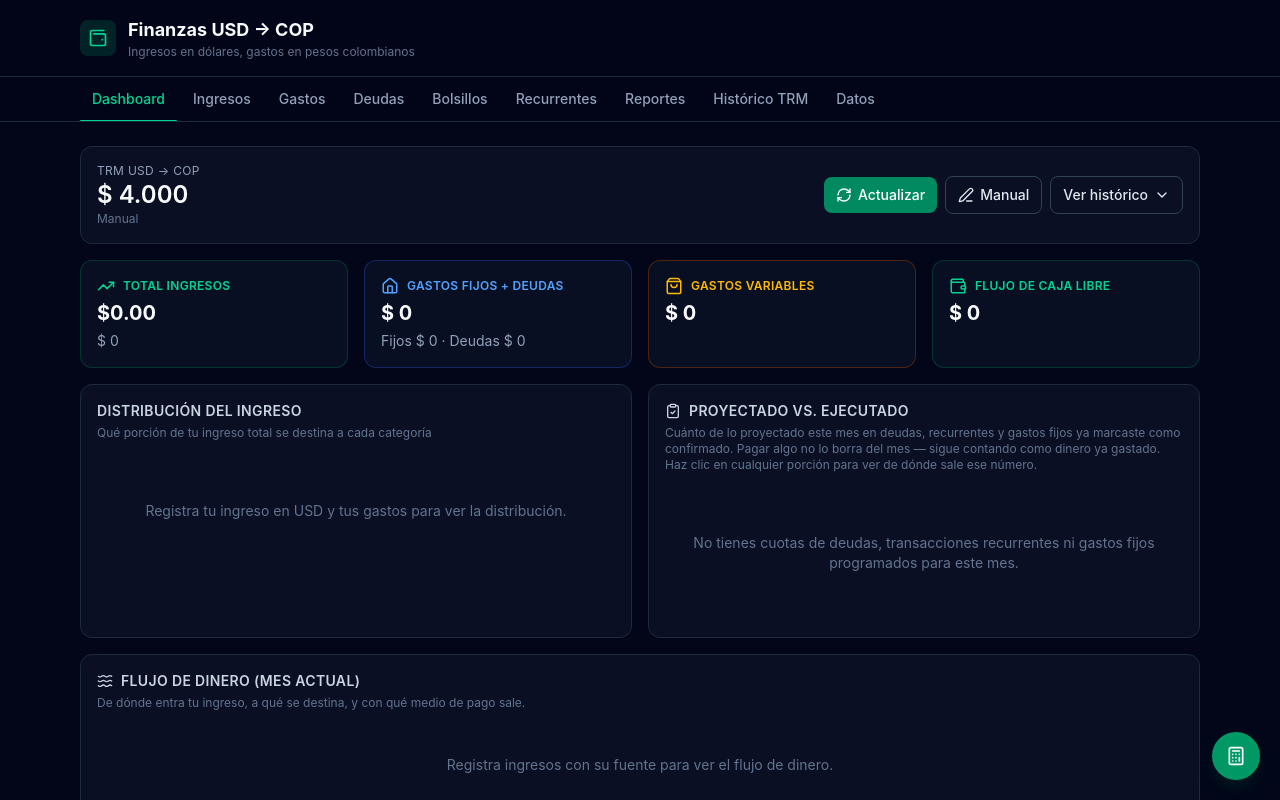
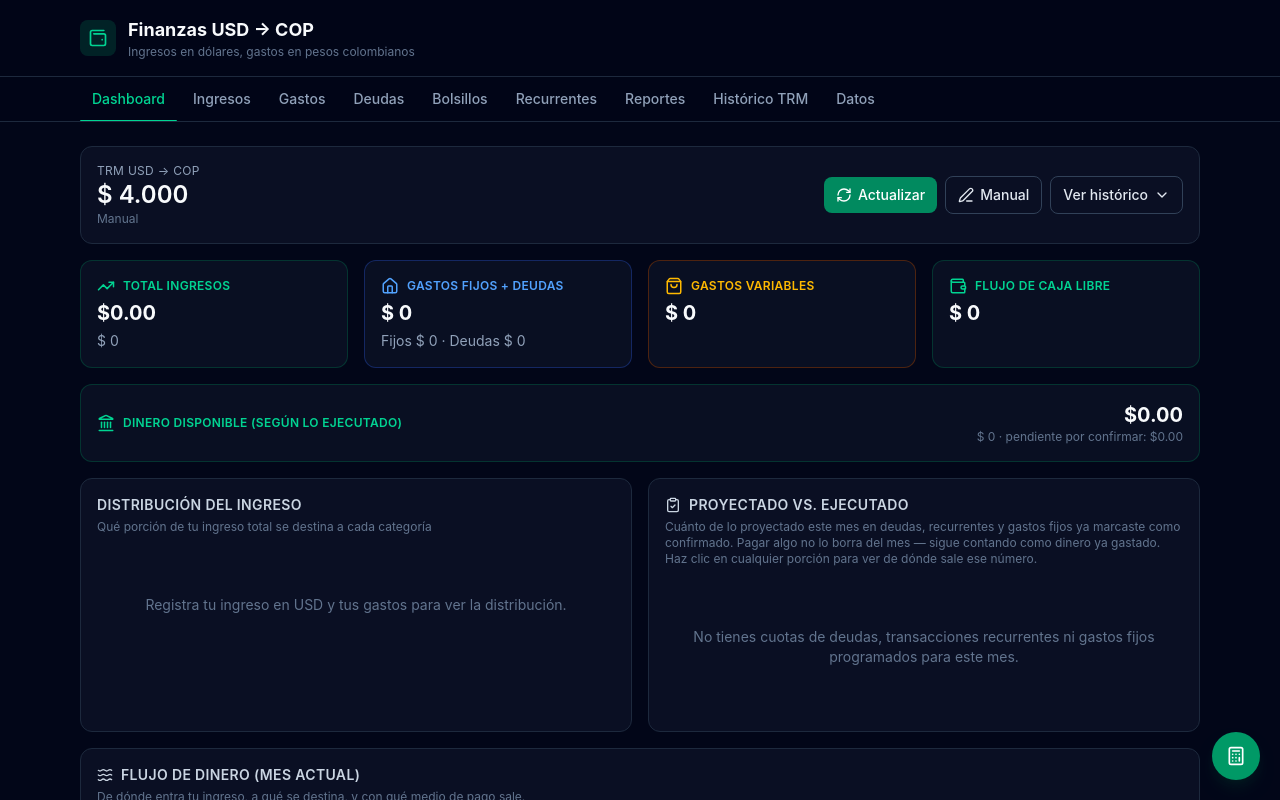
Before and after one commit to jdavidpadillalopez-blip/mythings, a React (Vite) app: page / in a window 1280 px wide. Shown: the top 800 px of the page. Built offline with nearby package versions, Linux system fonts and the light colour scheme.

Commit message:
Agrega tarjeta de dinero disponible en USD basada en lo ejecutado

```diff
--- /dev/null
+++ b/src/components/AvailableMoneyCard.jsx
@@ -0,0 +1,51 @@
+import { Landmark } from 'lucide-react'
+import { useApp } from '../context/AppContext'
+import useFinanceSummary from '../hooks/useFinanceSummary'
+import useExecutionSummary from '../hooks/useExecutionSummary'
+import { formatUSD, formatCOP } from '../utils/format'
+
+// Distinct from "Flujo de caja libre" in SummaryCards, which is a *projection*: it assumes every
+// fixed expense, debt cuota and recurring transaction for the month will get paid. This card is the
+// opposite — it only counts money that has actually left your hands (ejecutado.total, plus variable
+// expenses which are logged at the moment they happen and so are always "executed" by construction),
+// giving a real, present-tense answer to "how much do I actually still have available right now."
+export default function AvailableMoneyCard() {
+  const { state } = useApp()
+  const { totalIncomeUSD, totalVariableCOP } = useFinanceSummary()
+  const { proyectado, ejecutado } = useExecutionSummary()
+  const trmRate = Number(state.trm.rate || 0)
+
+  const executedSpendCOP = ejecutado.total + totalVariableCOP
+  const executedSpendUSD = trmRate > 0 ? executedSpendCOP / trmRate : 0
+  const availableUSD = totalIncomeUSD - executedSpendUSD
+  const availableCOP = availableUSD * trmRate
+
+  const pendingCOP = Math.max(proyectado.total - ejecutado.total, 0)
+  const pendingUSD = trmRate > 0 ? pendingCOP / trmRate : 0
+
+  const isPositive = availableUSD >= 0
+
+  return (
+    <div
+      className={`flex flex-wrap items-center justify-between gap-3 rounded-xl border p-4 bg-slate-900/60 ${
+        isPositive ? 'border-emerald-900/60' : 'border-red-900/60'
+      }`}
+    >
+      <div className={`flex items-center gap-2 ${isPositive ? 'text-emerald-400' : 'text-red-400'}`}>
+        <Landmark size={18} />
+        <span className="text-xs font-semibold uppercase tracking-wide">Dinero disponible (según lo ejecutado)</span>
+      </div>
+      <div className="text-right">
+        <p className={`text-xl font-bold ${isPositive ? 'text-slate-50' : 'text-red-400'}`}>
+          {formatUSD(availableUSD)}
+        </p>
+        <p className="text-xs text-slate-500">
+          {formatCOP(availableCOP)} · pendiente por confirmar: {formatUSD(pendingUSD)}
+        </p>
+      </div>
+      {!isPositive && (
+        <p className="w-full text-sm text-red-400">Ya has pagado más de lo que ingresó este mes</p>
+      )}
+    </div>
+  )
+}
--- a/src/components/Dashboard.jsx
+++ b/src/components/Dashboard.jsx
@@ -6,6 +6,7 @@ import SummaryCards from './SummaryCards'
 import ExpenseChart from './ExpenseChart'
 import MoneyFlowBreakdown from './MoneyFlowBreakdown'
 import ExecutionTrackingCard from './ExecutionTrackingCard'
+import AvailableMoneyCard from './AvailableMoneyCard'
 import ActivityCalendar from './ActivityCalendar'
 import ErrorBoundary from './ErrorBoundary'
 
@@ -17,6 +18,10 @@ export default function Dashboard() {
   return (
     <div className="flex flex-col gap-4">
       <SummaryCards totals={totals} />
+
+      <ErrorBoundary>
+        <AvailableMoneyCard />
+      </ErrorBoundary>
 
       {state.pockets.length > 0 && (
         <div className="flex items-center justify-between rounded-xl border border-emerald-900/60 bg-slate-900/60 p-4">
```
